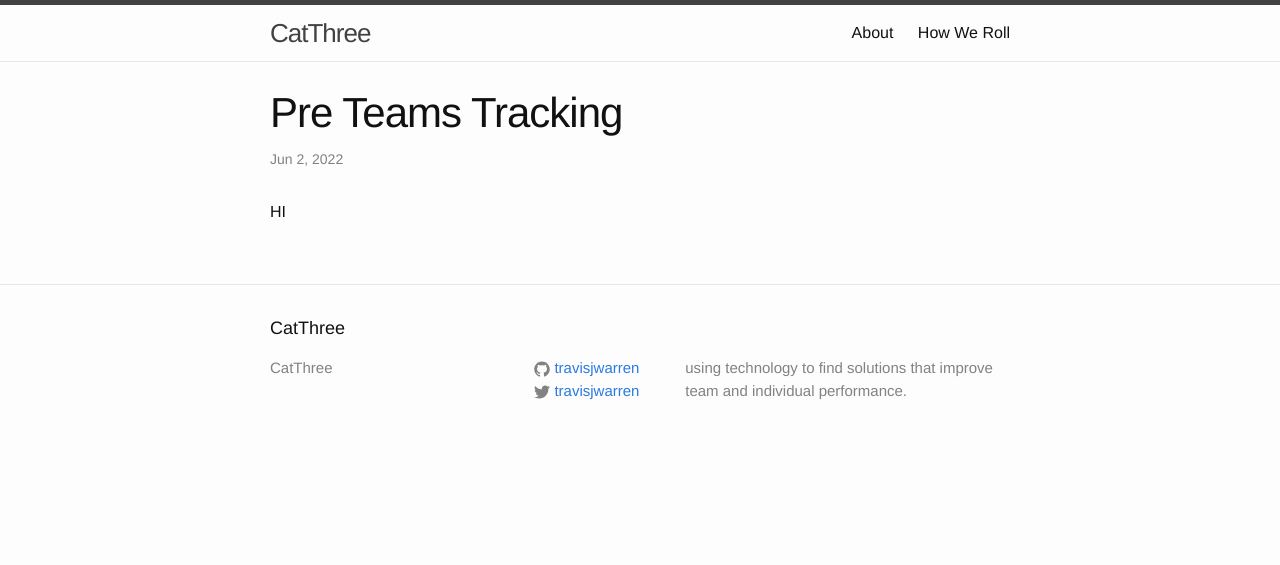
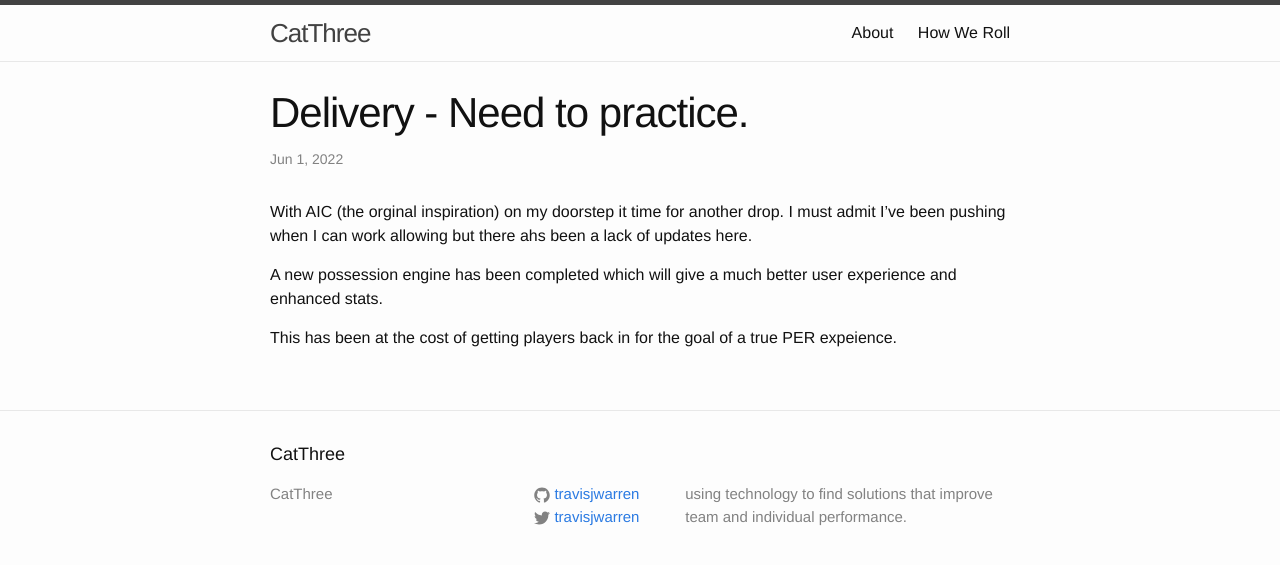
Before and after one commit to travisjwarren/travisjwarren.github.io, a Jekyll site: the page built from _posts/2022-06-02-pre-teams-tracking.markdown, in a window 1280 px wide. Shown: the top 565 px of the page. Built offline with Jekyll 4.4.1, drawn with Linux system fonts in a browser that asks for light colours; our own code applies the rules of GitHub Pages for plain Markdown files.

Commit message:
Update 2022-06-02-pre-teams-tracking.markdown

```diff
--- a/_posts/2022-06-02-pre-teams-tracking.markdown
+++ b/_posts/2022-06-02-pre-teams-tracking.markdown
@@ -1 +1,11 @@
-HI
+---
+layout: post
+title:  "Delivery - Need to practice."
+date:   2022-06-01 14:54:19
+categories: mvp
+---
+With AIC (the orginal inspiration) on my doorstep it time for another drop.  I must admit I've been pushing when I can work allowing but there ahs been a lack of updates here.
+
+A new possession engine has been completed which will give a much better user experience and enhanced stats.
+
+This has been at the cost of getting players back in for the goal of a true PER expeience.
```
